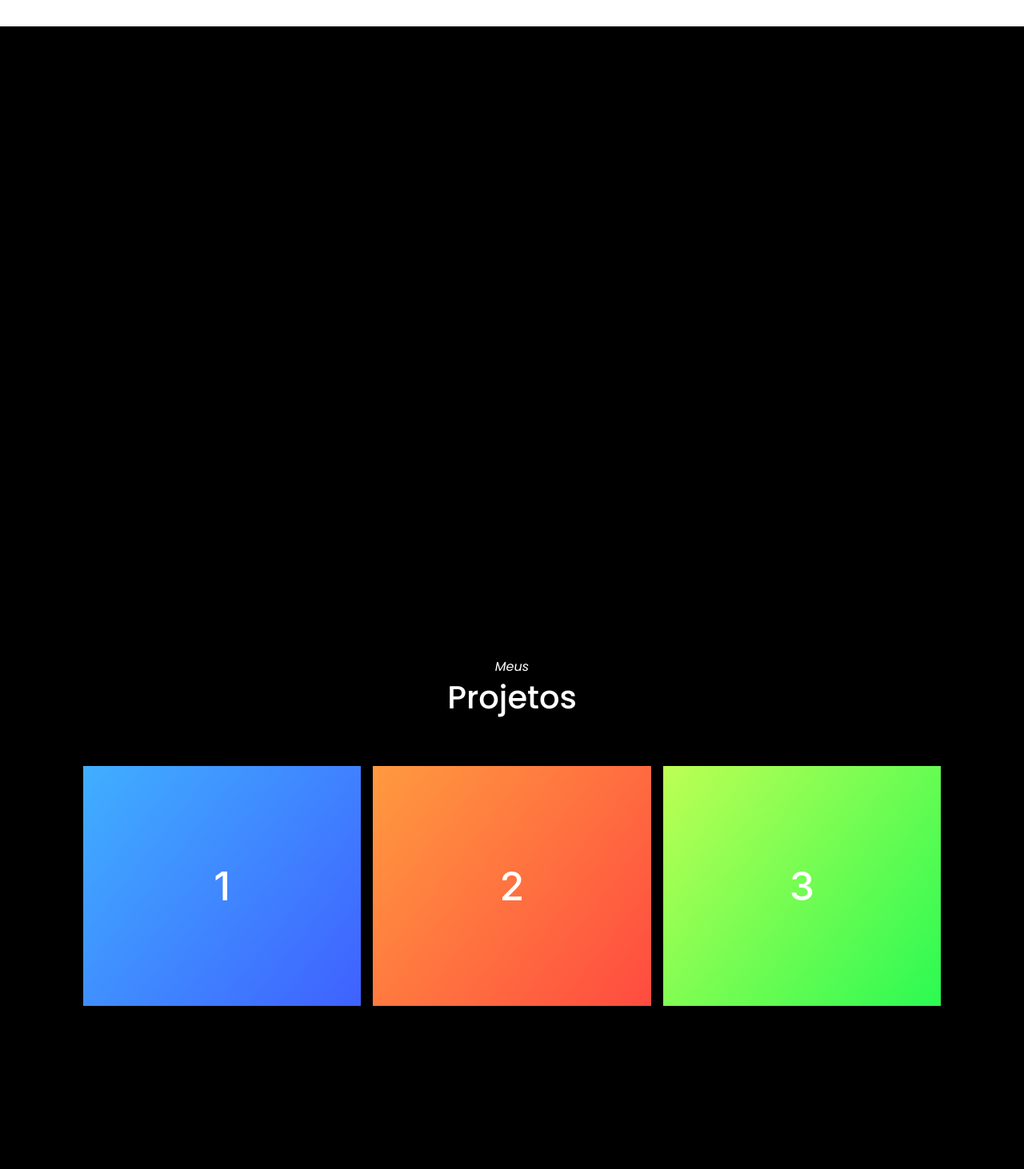
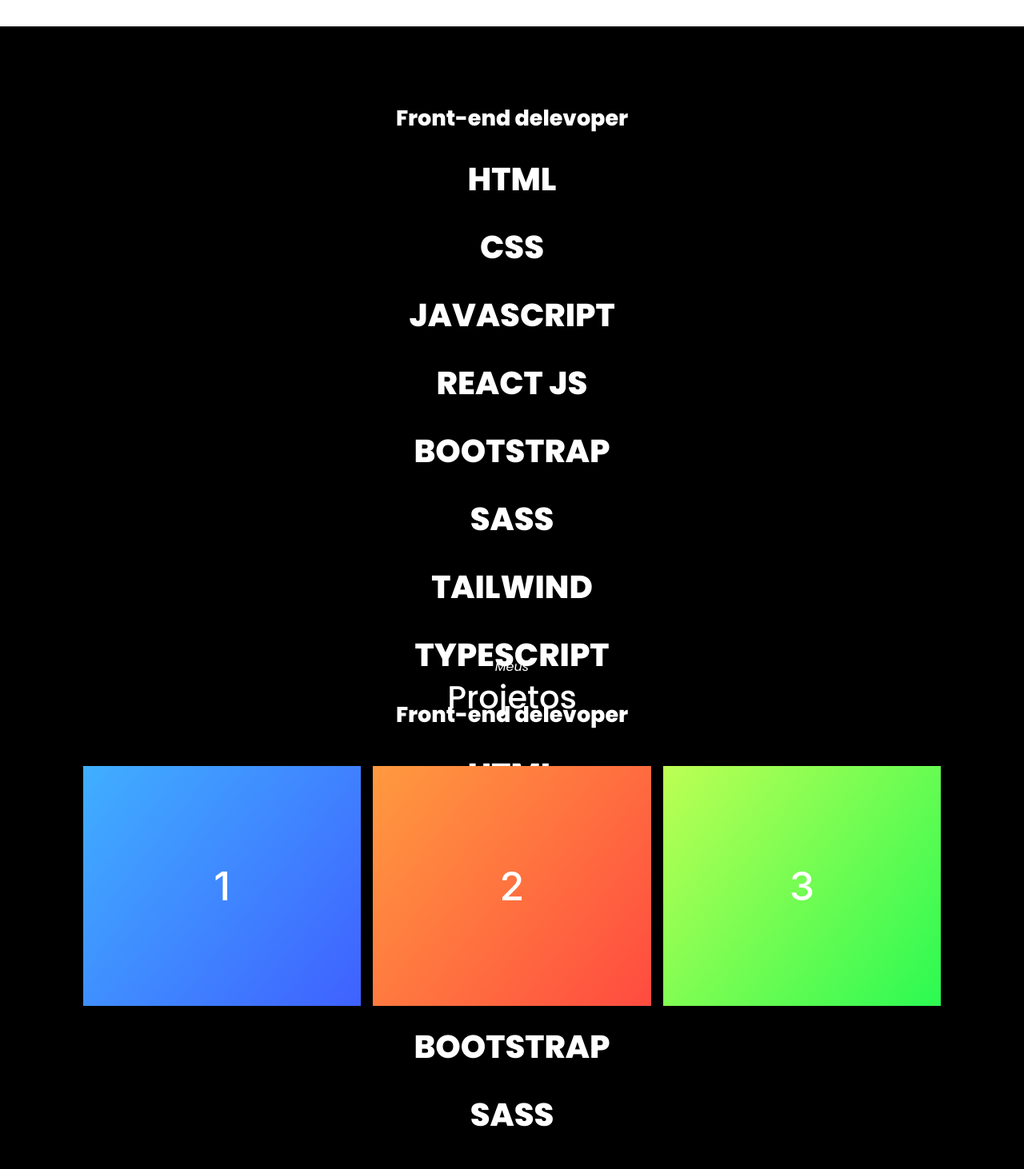
Before and after one commit to Matheus-Venancio/meusite, a React (Create React App) app: page / in a window 1280 px wide. Shown: the part 1320-2782 px from the top of the page at 80% size. Built offline with nearby package versions, Linux system fonts and the light colour scheme.

Commit message:
initial home

```diff
--- a/src/index.css
+++ b/src/index.css
@@ -5,6 +5,7 @@
     sans-serif;
   -webkit-font-smoothing: antialiased;
   -moz-osx-font-smoothing: grayscale;
+  background: #000;
 }
 
 code {
--- a/src/pages/Home/index.js
+++ b/src/pages/Home/index.js
@@ -7,8 +7,9 @@
 
   return (
     <section id="home">
+
+      <div class="wrapper">
       <BackgroundHome />
-      <div class="wrapper">
         <div class="col-a">
           <div className="loader">
 
--- a/src/pages/Skills/index.js
+++ b/src/pages/Skills/index.js
@@ -7,11 +7,41 @@
 
     return (
         <section id="home">
-           <div className="container">
-            <div className="box-grid">
+            <div className="container">
+                <div className="box-grid">
+                    <h2>Front-end delevoper</h2>
+                    <div className="box-left">
+                        <h3>HTML</h3>
+                        <h3>CSS</h3>
+                        <h3>JAVASCRIPT</h3>
+                        <h3>REACT JS</h3>
+                    </div>
 
+                    <div className="box-right">
+                        <h3>BOOTSTRAP</h3>
+                        <h3>SASS</h3>
+                        <h3>TAILWIND</h3>
+                        <h3>TYPESCRIPT</h3>
+                    </div>
+                </div>
+
+                <div className="box-grid">
+                    <h2>Front-end delevoper</h2>
+                    <div className="box-left">
+                        <h3>HTML</h3>
+                        <h3>CSS</h3>
+                        <h3>JAVASCRIPT</h3>
+                        <h3>REACT JS</h3>
+                    </div>
+
+                    <div className="box-right">
+                        <h3>BOOTSTRAP</h3>
+                        <h3>SASS</h3>
+                        <h3>TAILWIND</h3>
+                        <h3>TYPESCRIPT</h3>
+                    </div>
+                </div>
             </div>
-           </div>
         </section>
     )
 
```
